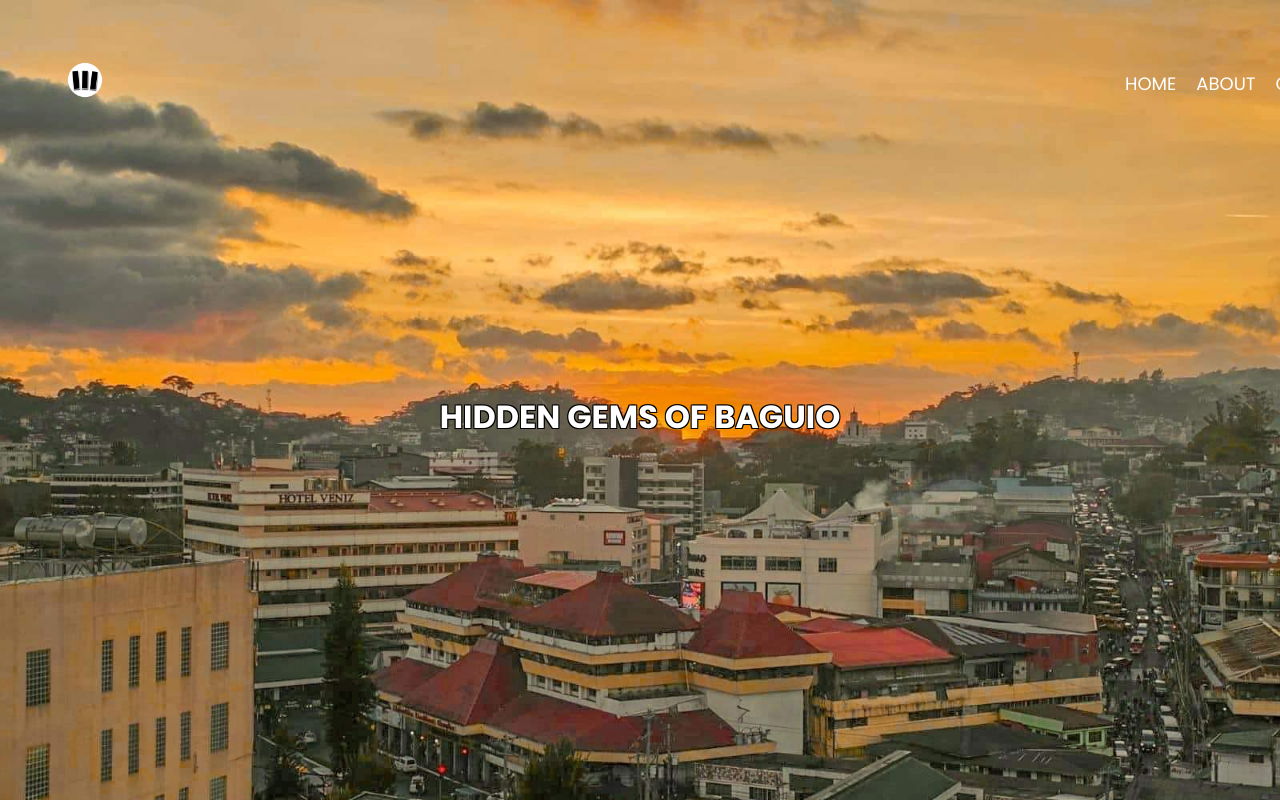
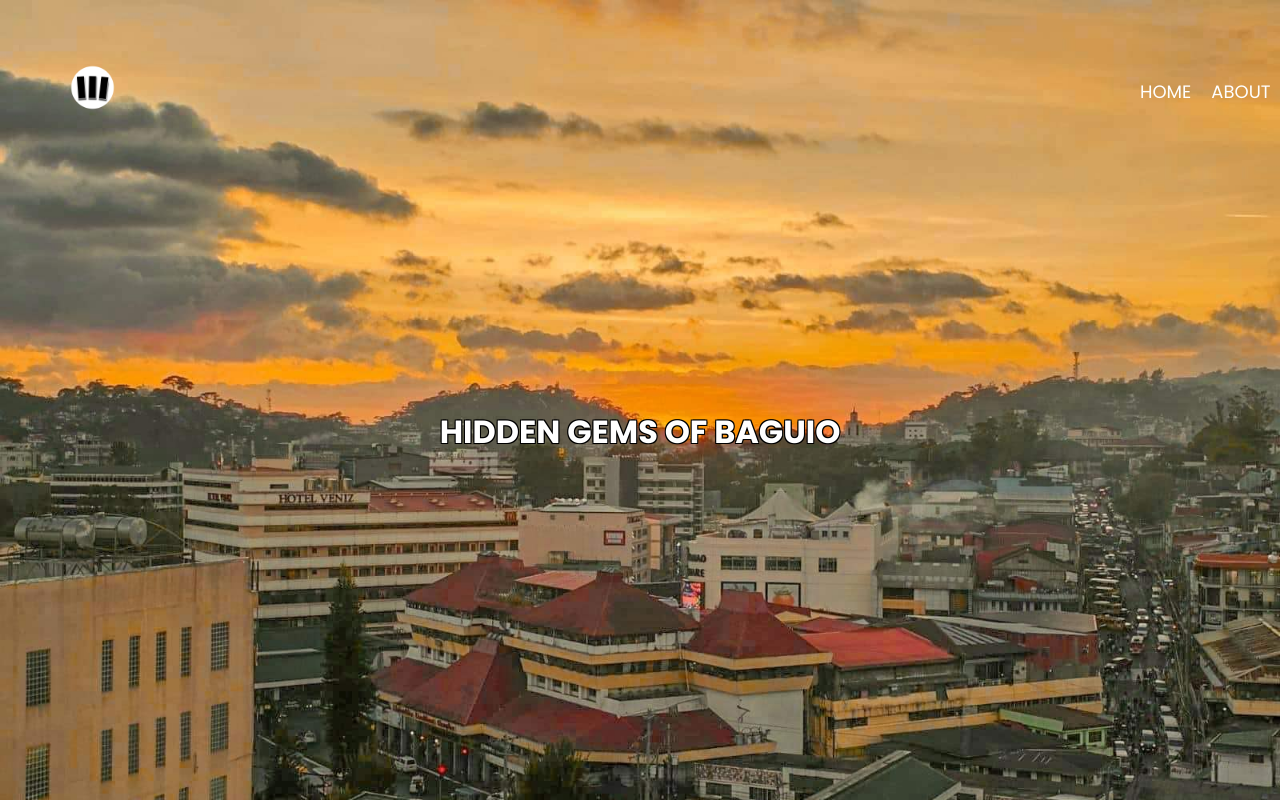
Before and after one commit to Maddator/STI-III-RESEARCH-WEBSITE-FOR-GROUP-3, a plain HTML site: page index.html in a window 1280 px wide. Shown: the top 800 px of the page. Drawn offline with Linux system fonts and the light colour scheme.

Commit message:
Update index.css

```diff
--- a/index.css
+++ b/index.css
@@ -35,7 +35,7 @@ header .header-left {
 }
 
 header .header-left .logo {
-    width: 60px;
+    width: 75px;
 }
 
 header .header-left nav {
```
